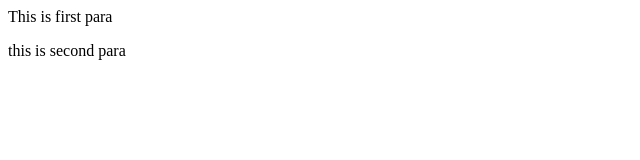
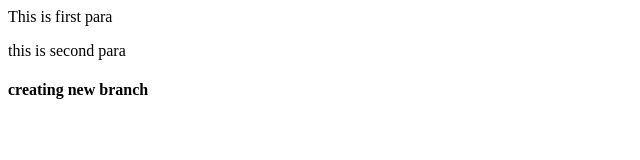
Before and after one commit to kajalkumari-114/Demo2, a plain HTML site: page index.html in a window 1280 px wide. Shown: the whole page, without its empty margins (0-640 px from the left). Drawn offline with Linux system fonts and the light colour scheme.

Commit message:
add a heading in feature1

```diff
--- a/index.html
+++ b/index.html
@@ -1,2 +1,4 @@
 <p>This is first para</p>
 <p>this is second para</p>
+
+<h4>creating new branch</h4>
```
